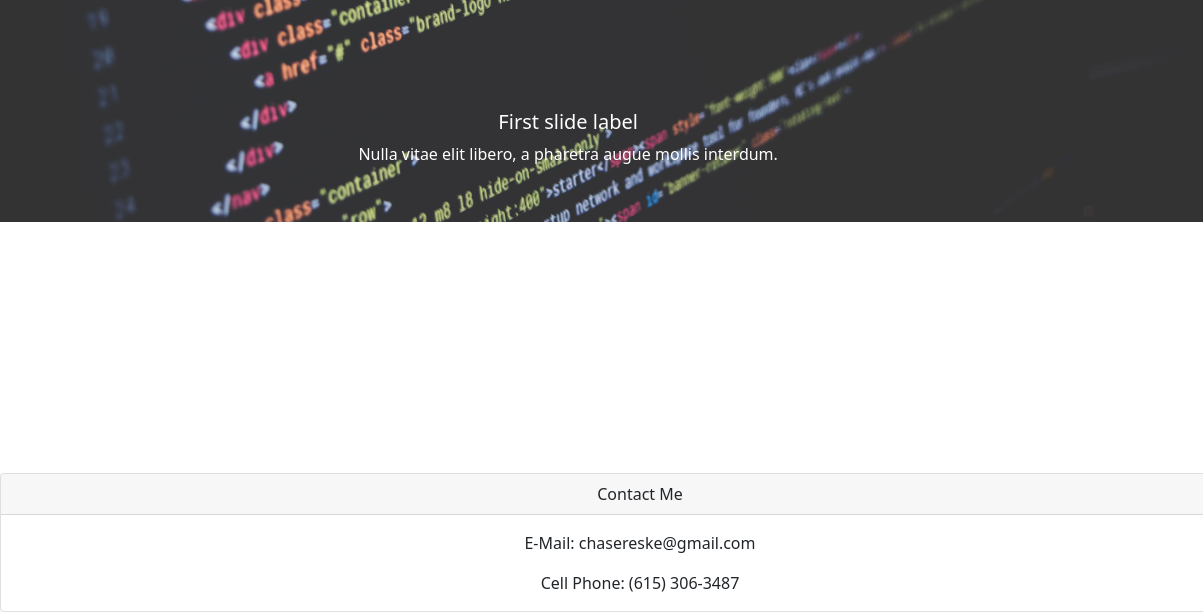
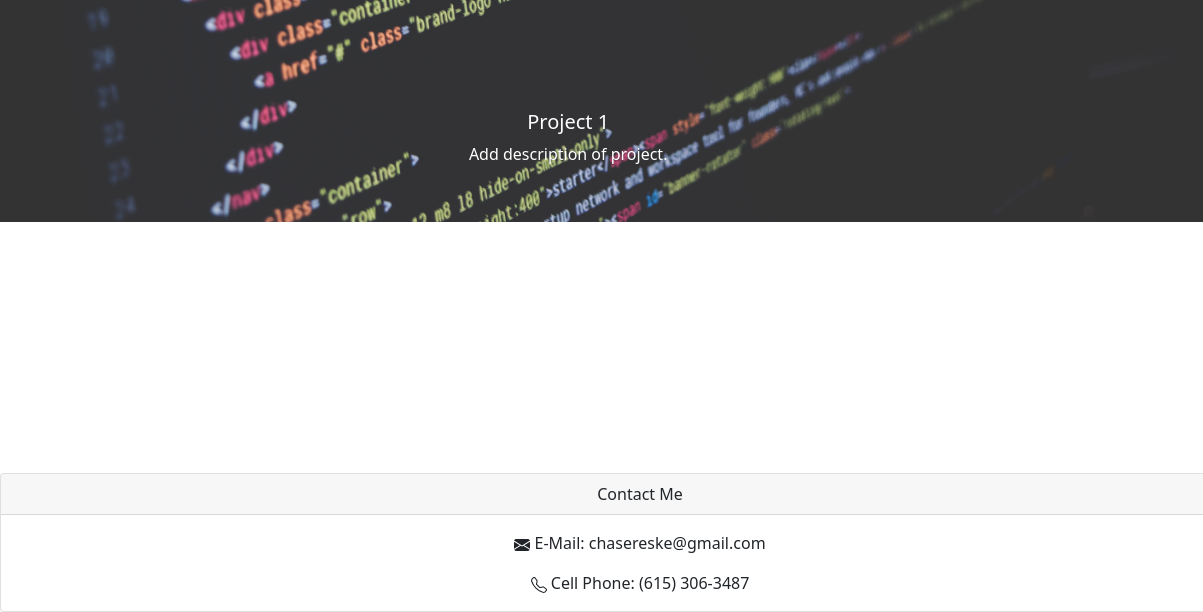
Before and after one commit to chasereske/Portfolio-Website, a plain HTML site: page index.html in a window 1280 px wide. Shown: the part 1410-2022 px from the top of the page, 0-1203 px from the left. Drawn offline with nearby package versions, Linux system fonts and the light colour scheme; files whose address does not match are found by name.

Commit message:
Added icons next to email and cell phone number in the contact segment.

```diff
--- a/index.html
+++ b/index.html
@@ -75,22 +75,22 @@
           <div class="carousel-item active">
             <img src="images/coding1.jpg" class="d-block w-100" alt="Picture of coding script.">
             <div class="carousel-caption d-none d-md-block">
-                <h5>First slide label</h5>
-                <p>Nulla vitae elit libero, a pharetra augue mollis interdum.</p>
+                <h5>Project 1</h5>
+                <p>Add description of project.</p>
               </div>
           </div>
           <div class="carousel-item">
             <img src="images/coding2.jpg" class="d-block w-100" alt="Picture of coding script.">
             <div class="carousel-caption d-none d-md-block">
-                <h5>Second slide label</h5>
-                <p>Nulla vitae elit libero, a pharetra augue mollis interdum.</p>
+                <h5>Project 2</h5>
+                <p>Add description of project.</p>
               </div>
           </div>
           <div class="carousel-item">
             <img src="images/coding3.jpg" class="d-block w-100" alt="Picture of coding script.">
             <div class="carousel-caption d-none d-md-block">
-                <h5>Third slide label</h5>
-                <p>Nulla vitae elit libero, a pharetra augue mollis interdum.</p>
+                <h5>Project 3</h5>
+                <p>Add description of project.</p>
               </div>
           </div>
         </div>
@@ -111,8 +111,12 @@
           Contact Me
         </div>
         <div class="card-body">
-          <p class="card-text">E-Mail: chasereske@gmail.com</p>
-          <p class="card-text">Cell Phone: (615) 306-3487</p>
+          <p class="card-text"><svg xmlns="http://www.w3.org/2000/svg" width="16" height="16" fill="currentColor" class="bi bi-envelope-fill" viewBox="0 0 16 16">
+            <path d="M.05 3.555A2 2 0 0 1 2 2h12a2 2 0 0 1 1.95 1.555L8 8.414.05 3.555zM0 4.697v7.104l5.803-3.558L0 4.697zM6.761 8.83l-6.57 4.027A2 2 0 0 0 2 14h12a2 2 0 0 0 1.808-1.144l-6.57-4.027L8 9.586l-1.239-.757zm3.436-.586L16 11.801V4.697l-5.803 3.546z"/>
+          </svg>   E-Mail: chasereske@gmail.com</p>
+          <p class="card-text"><svg xmlns="http://www.w3.org/2000/svg" width="16" height="16" fill="currentColor" class="bi bi-telephone" viewBox="0 0 16 16">
+            <path d="M3.654 1.328a.678.678 0 0 0-1.015-.063L1.605 2.3c-.483.484-.661 1.169-.45 1.77a17.568 17.568 0 0 0 4.168 6.608 17.569 17.569 0 0 0 6.608 4.168c.601.211 1.286.033 1.77-.45l1.034-1.034a.678.678 0 0 0-.063-1.015l-2.307-1.794a.678.678 0 0 0-.58-.122l-2.19.547a1.745 1.745 0 0 1-1.657-.459L5.482 8.062a1.745 1.745 0 0 1-.46-1.657l.548-2.19a.678.678 0 0 0-.122-.58L3.654 1.328zM1.884.511a1.745 1.745 0 0 1 2.612.163L6.29 2.98c.329.423.445.974.315 1.494l-.547 2.19a.678.678 0 0 0 .178.643l2.457 2.457a.678.678 0 0 0 .644.178l2.189-.547a1.745 1.745 0 0 1 1.494.315l2.306 1.794c.829.645.905 1.87.163 2.611l-1.034 1.034c-.74.74-1.846 1.065-2.877.702a18.634 18.634 0 0 1-7.01-4.42 18.634 18.634 0 0 1-4.42-7.009c-.362-1.03-.037-2.137.703-2.877L1.885.511z"/>
+          </svg>   Cell Phone: (615) 306-3487</p>
         </div>
     </div>
 
```
